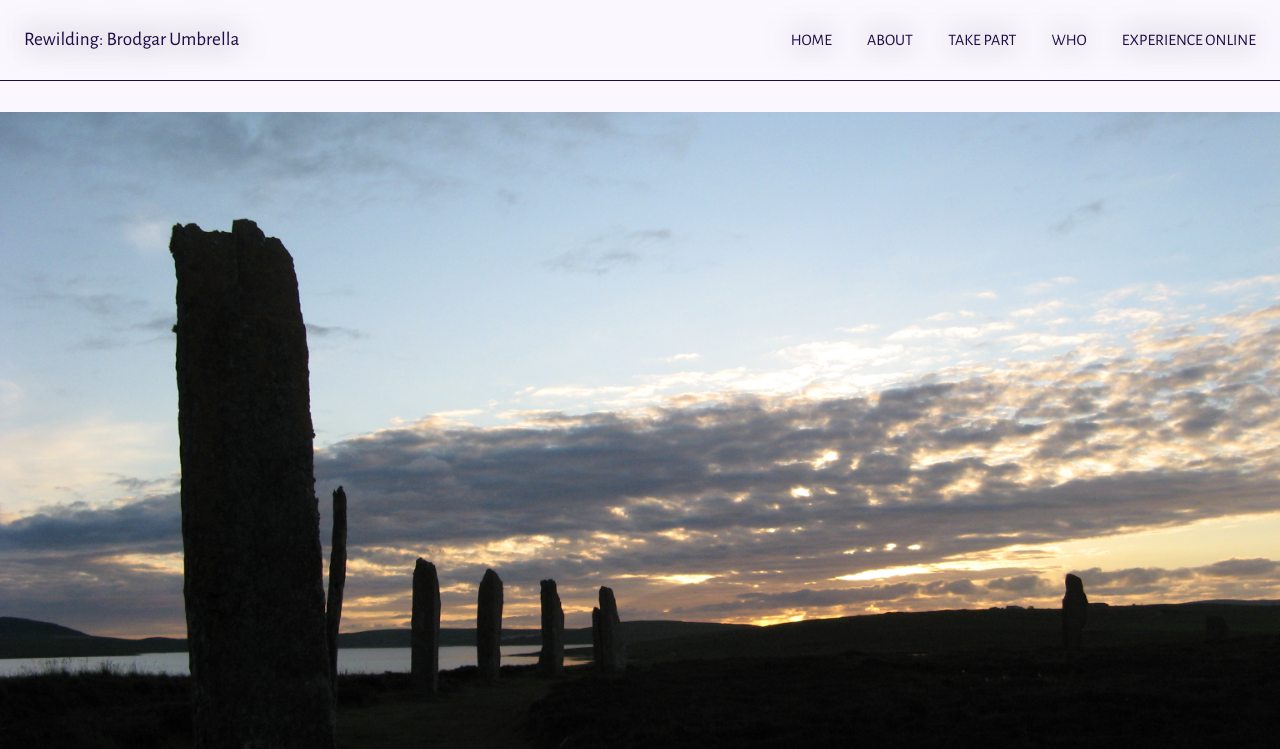
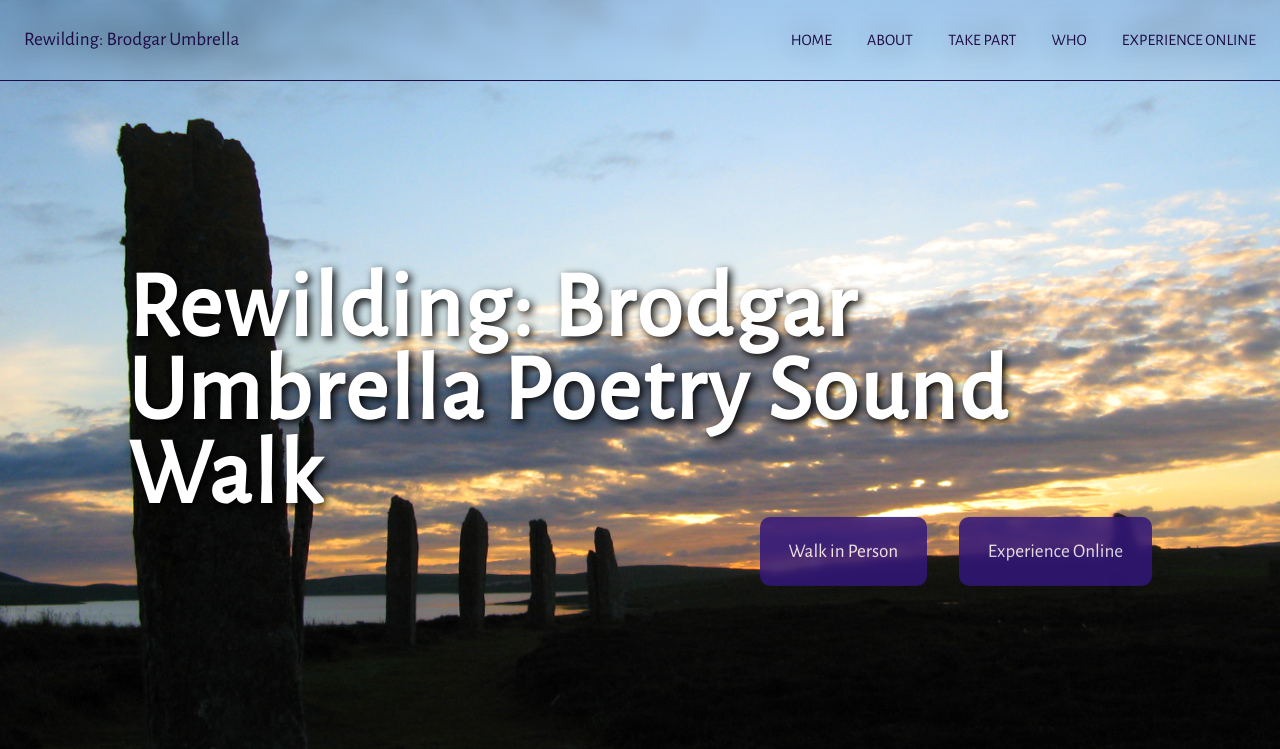
Before and after one commit to empowermint/brodgar, a Next.js app: page / in a window 1280 px wide. Shown: the top 749 px of the page. Built offline with nearby package versions, Linux system fonts and the light colour scheme.

Commit message:
Refactor hero

```diff
--- a/pages/index.mdx
+++ b/pages/index.mdx
@@ -9,11 +9,11 @@ export const meta = {
   description: "Experience the Brodgar Poetry/Sound Walk by Stephanie Green and Sonia Heyer"
 }
 
-<section class="hero">
-  <Image
-    alt="The ring of Brodgar standing stones at sunset"
-    src={imgSunset}
-  />
+<section className="hero">
+  <div className="hero-image">
+    <Image alt="The ring of Brodgar standing stones at sunset" src={imgSunset}
+      priority placeholder="blur" />
+  </div>
   <div className="hero-content">
     <h1>Rewilding: Brodgar Umbrella Poetry Sound Walk</h1>
     <div class="hero-buttons">
--- a/styles/hero.scss
+++ b/styles/hero.scss
@@ -6,10 +6,24 @@
   display: grid;
   place-content: center;
 
+  .hero-image {
+    position: absolute;
+    top: 0;
+    width: 100vw;
+    height: 100vh;
+    overflow: hidden;
+    z-index: -10;
+
     img {
-    z-index: -10;
-    filter: saturate(100%);
+      object-fit: cover;
+      filter: saturate(150%);
+      min-height: 100vh;
     }
+  }
+
+  .hero-content {
+    margin-inline: max(1rem, 10vw);
+    transform: translateY(-20%);
 
     h1 {
       filter: drop-shadow(3px 3px 4px black);
@@ -20,26 +34,10 @@
       color: white;
     }
 
-  .hero-content {
-    margin-inline: max(1rem, 10vw);
-    transform: translateY(-5em);
-  }
-
     .hero-buttons {
       display: flex;
       gap: 2em;
       justify-content: end;
     }
-
-  figcaption {
-    width: 0;
-    height: 0;
-    overflow: hidden;
   }
-
-  @keyframes scroll {
-    from {transform: translateX(100%)} // Sub translateY to make animation vertical
-    to {transform: translateX(-200%)}
 }
-
-}
```
Lines whose indentation alone changed are shown as unchanged.
